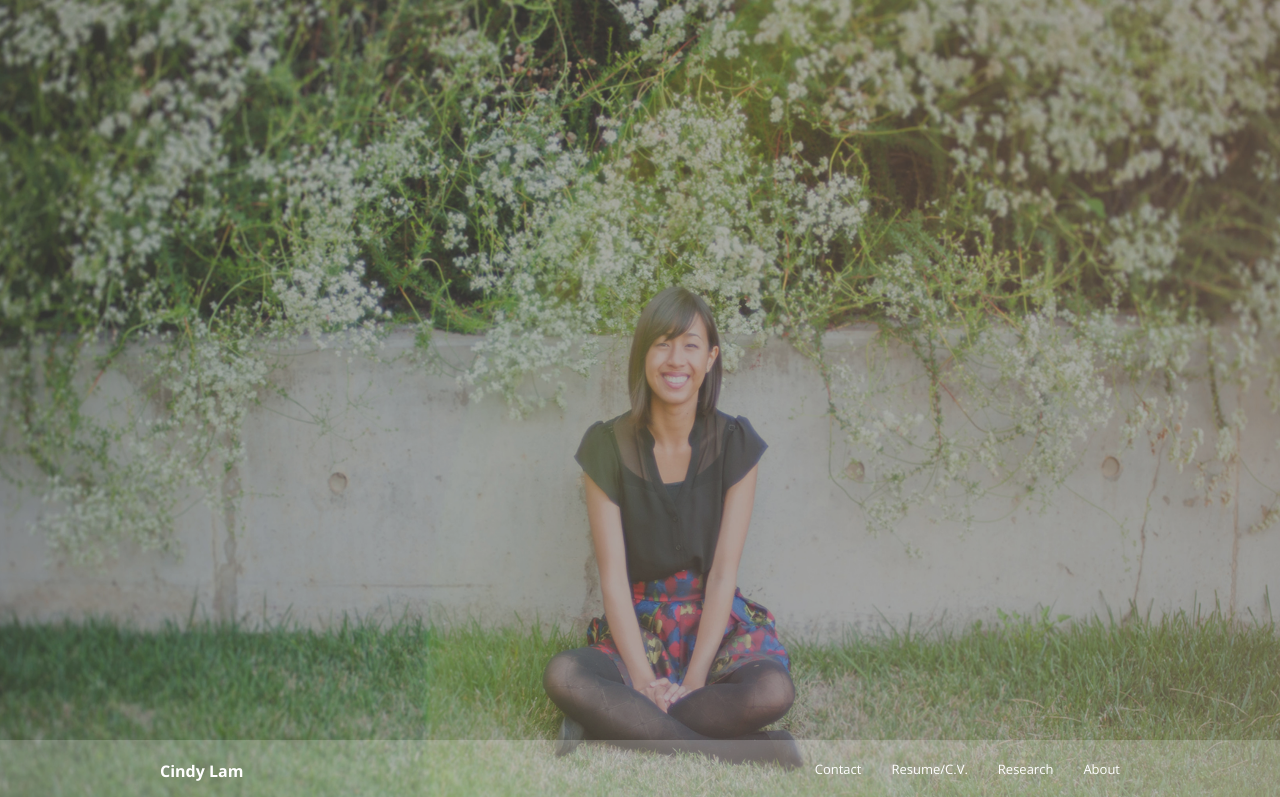
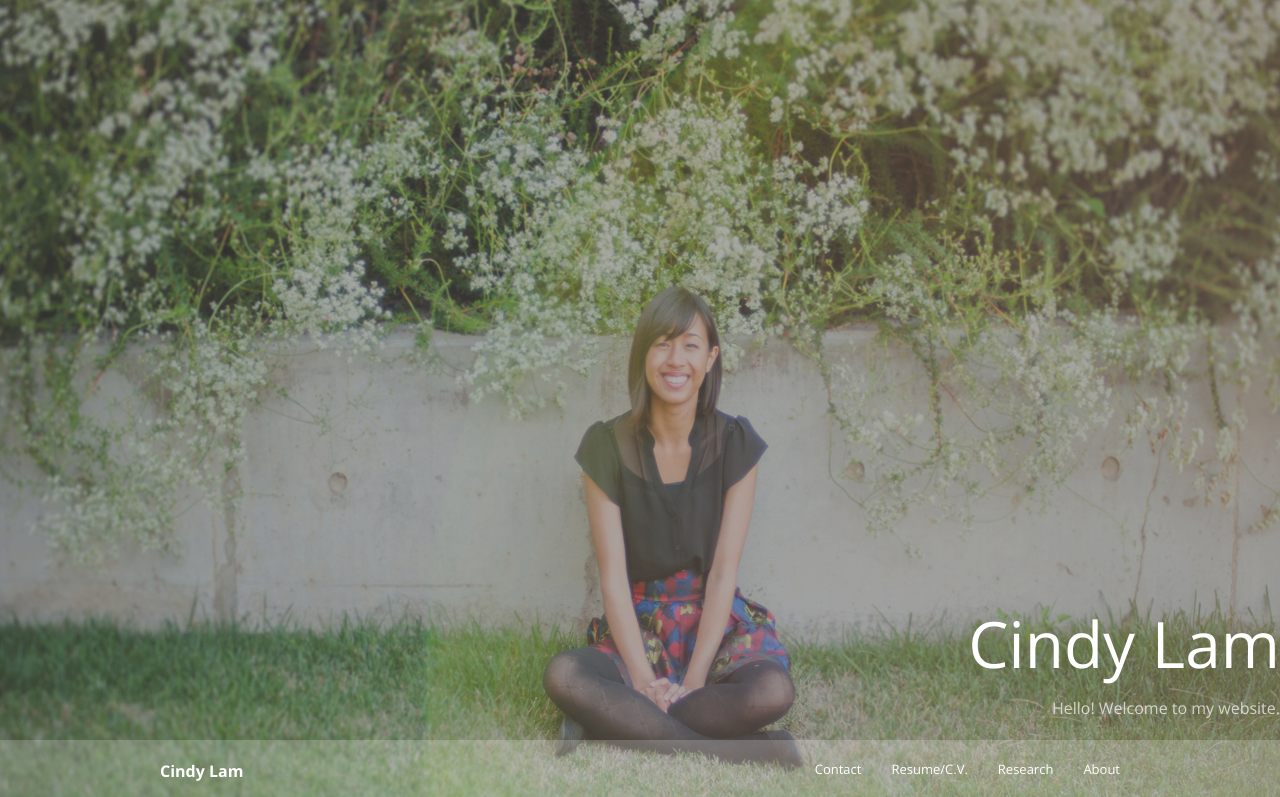
Before and after one commit to cindyprograms/cindyprograms.github.io, a plain HTML site: page index.html in a window 1280 px wide. Shown: the top 797 px of the page. Drawn offline with nearby package versions, Linux system fonts and the light colour scheme.

Commit message:
movinamrgins

```diff
--- a/assets/style.css
+++ b/assets/style.css
@@ -59,7 +59,7 @@ height: 100%;
     color: white;
     text-align: right;
     width: 100%;
-    margin-top: 400px;
+    margin-top: 200px;
     padding-right: 20px;
 }
 #cover-title {
```
